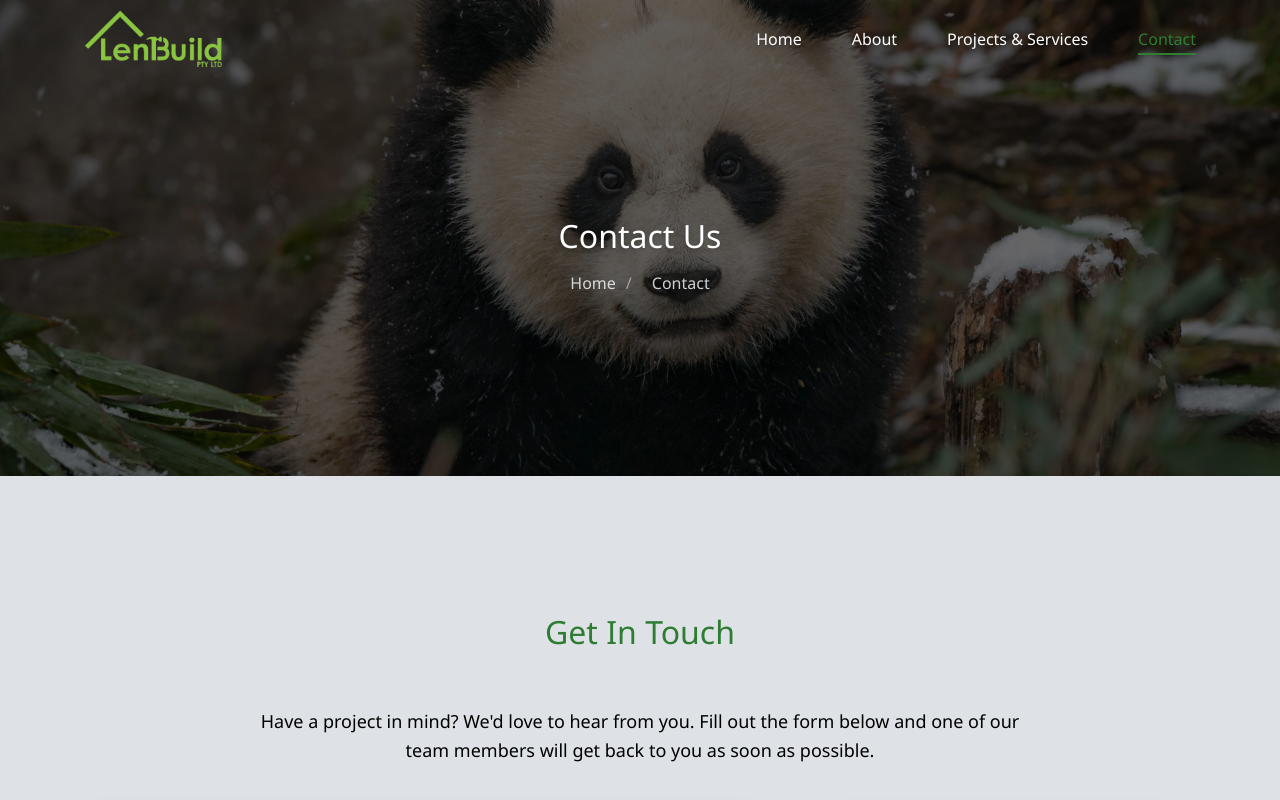
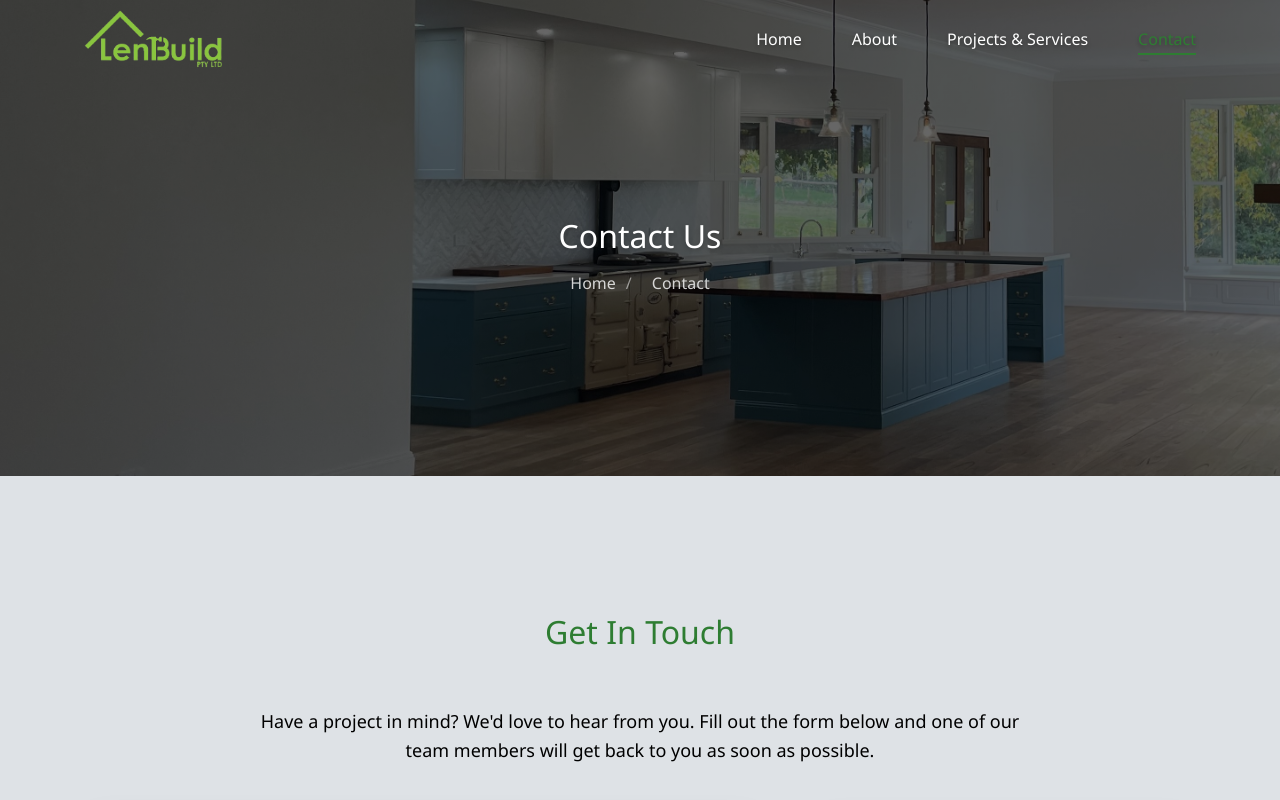
Before and after one commit to Lyfe4/LenBuild, a React (Create React App) app in the folder lenbuild/: page /contact in a window 1280 px wide. Shown: the top 800 px of the page. Built offline with nearby package versions, Linux system fonts and the light colour scheme.

Commit message:
fixed header images

```diff
--- a/lenbuild/src/components/PageHeader/PageHeader.css
+++ b/lenbuild/src/components/PageHeader/PageHeader.css
@@ -20,9 +20,9 @@
   left: 0;
   right: 0;
   bottom: 0;
-  background-image: linear-gradient(rgba(0, 0, 0, 0.6), rgba(0, 0, 0, 0.6)), url('../../assets/placeholder.jpg');
+  background-image: linear-gradient(rgba(0, 0, 0, 0.6), rgba(0, 0, 0, 0.6)), url('../../assets/Wedbsite 1.jpg');
   background-size: cover;
-  background-position: center;
+  background-position: right 60%;
   animation: slowZoom 15s ease-in-out infinite alternate;
   z-index: -1;
 }
--- a/lenbuild/src/pages/Home/Home.css
+++ b/lenbuild/src/pages/Home/Home.css
@@ -18,9 +18,10 @@
   left: 0;
   right: 0;
   bottom: 0;
-  background-image: linear-gradient(rgba(0, 0, 0, 0.5), rgba(0, 0, 0, 0.5)), url('../../assets/placeholder.jpg');
+  background-image: linear-gradient(rgba(0, 0, 0, 0.5), rgba(0, 0, 0, 0.5)), url('../../assets/Wedbsite 1.jpg');
   background-size: cover;
-  background-position: center;
+  background-position: right 70%;
+  background-repeat: no-repeat;
   animation: slowZoom 20s ease-in-out infinite alternate;
   z-index: -1;
 }
--- a/lenbuild/src/styles/global.css
+++ b/lenbuild/src/styles/global.css
@@ -160,8 +160,9 @@ img {
 /* Page header styling */
 .page-header {
   height: 40vh;
-  background-image: linear-gradient(rgba(0, 0, 0, 0.6), rgba(0, 0, 0, 0.6)), url('../assets/placeholder.jpg');  background-size: cover;
-  background-position: center;
+  background-image: linear-gradient(rgba(0, 0, 0, 0.6), rgba(0, 0, 0, 0.6)), url('../assets/Wedbsite 1.jpg');
+  background-size: cover;
+  background-position: right 60%;
   display: flex;
   align-items: center;
   justify-content: center;
```
Also changed, not shown: lenbuild/src/assets/Wedbsite 1.jpg (added).
